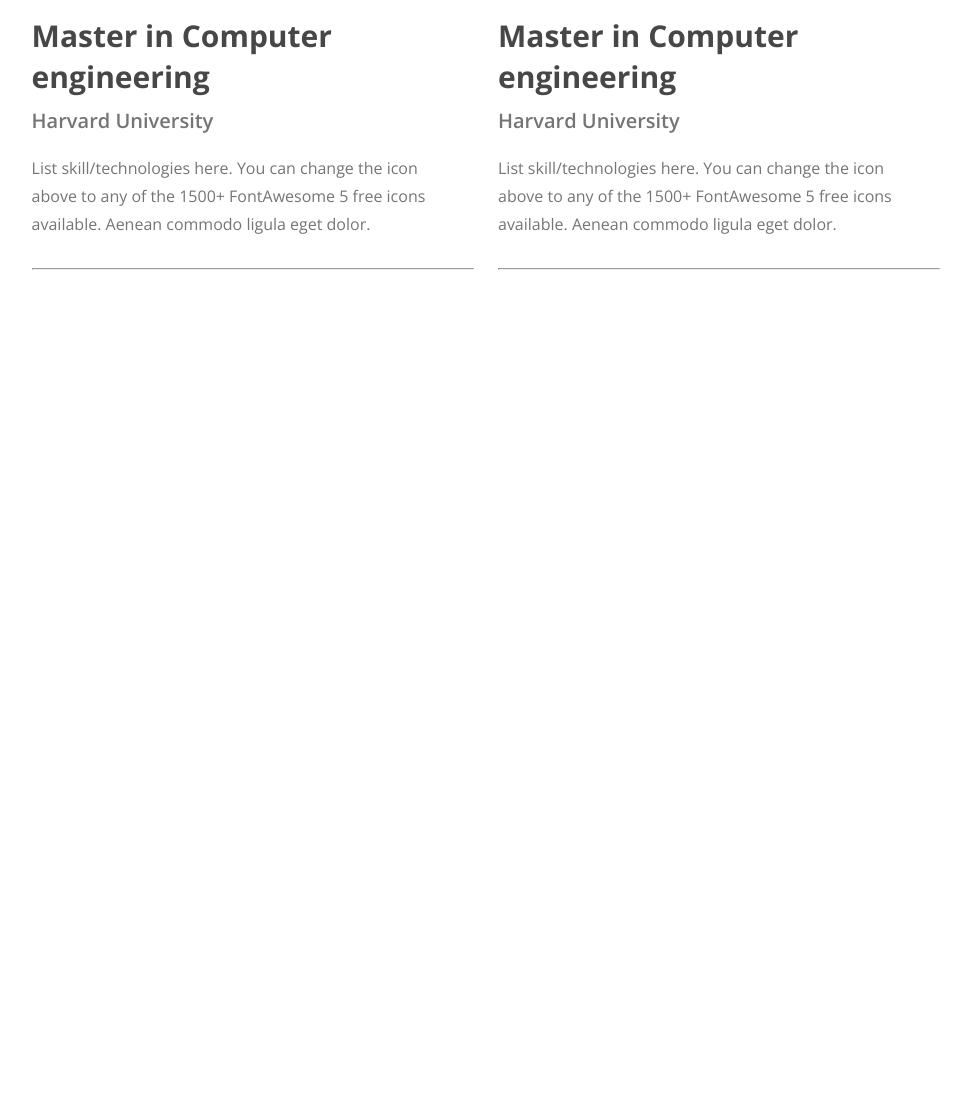
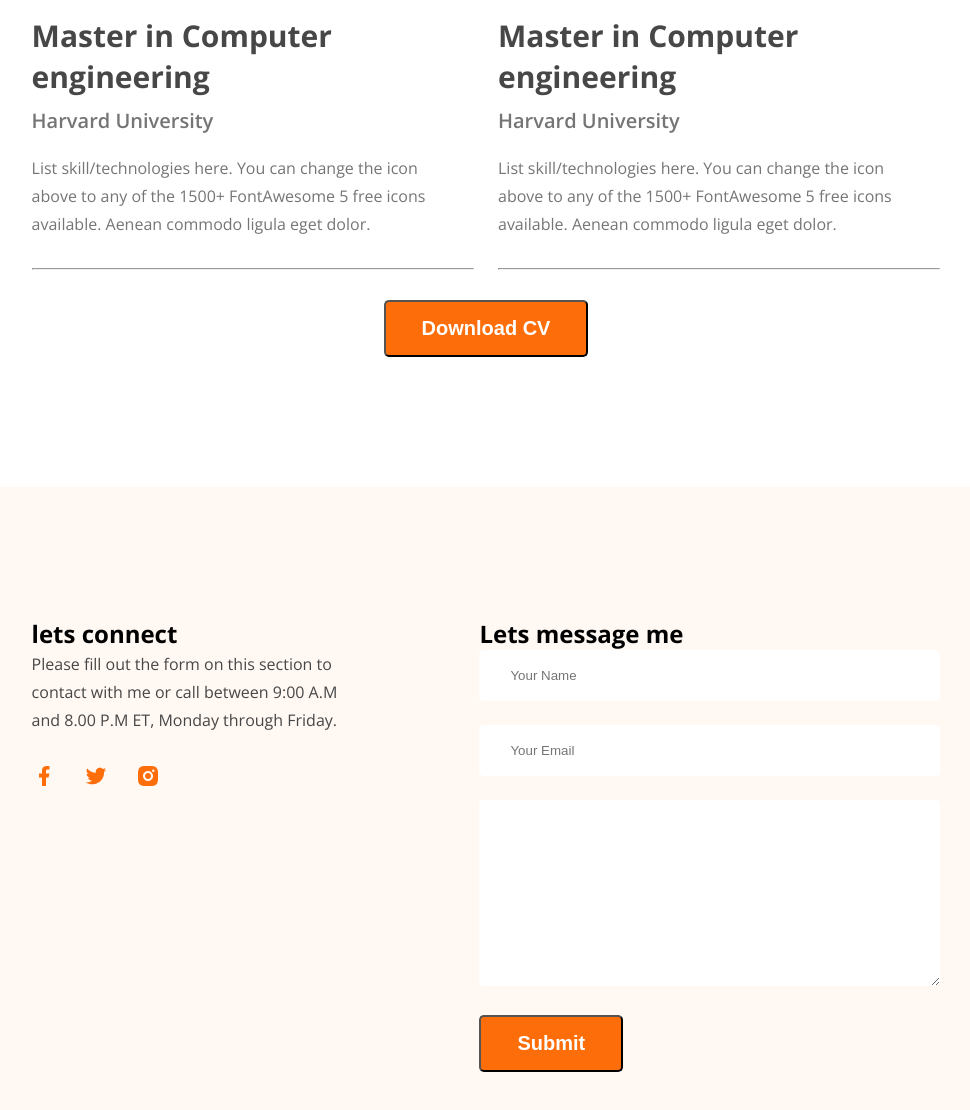
Before and after one commit to mir-abdullah-mahammad-lab/hero-portfolio, a plain HTML site: page index.html in a window 1280 px wide. Shown: the part 3307-4417 px from the top of the page, without its empty margins (154-1124 px from the left). Before the commit the page ends 3607 px from the top, so only its background shows below. Drawn offline with nearby package versions, Linux system fonts and the light colour scheme.

Commit message:
all done

```diff
--- a/CSS/portfolio.css
+++ b/CSS/portfolio.css
@@ -213,3 +213,46 @@
  .resume-container hr{
     margin: 30px 0;
  }
+ .text-center{
+    text-align: center;
+ }
+
+ footer{
+    margin-top:130px;
+    background-color: #FFF8F3;
+    padding: 130px 0;
+ }
+
+ footer .footer-container{
+    width: 71%;
+    max-width: 1140px;
+    margin: 0 auto;
+    display: flex;
+    gap: 116px;
+
+
+ }
+ .footer-container .social{
+    max-width: 562px;
+ }
+
+ .footer-container .social p{
+    color: #474747;
+    line-height: 28px;
+    font-size: 16px;
+    margin-bottom: 30px;
+ }
+ .footer-container .icons a{
+    margin-right: 24px;
+
+ }
+.footer-container form input[type="text"],
+.footer-container form textarea{
+    width:461px;
+    padding: 18px 31px;
+    margin-bottom: 24px;
+    border:none;
+    border-radius: 5px;
+    color:#757575;
+
+}
--- a/index.html
+++ b/index.html
@@ -153,7 +153,35 @@
 
     </section>
 
-
+    <div class="text-center">
+         <button class="btn">Download CV</button>
+    </div>
+   <footer>
+    <section class="footer-container">
+        <div class="social">
+            <h2>lets connect</h2>
+            <p>Please fill out the form on this section to contact with me or call between 9:00 A.M and 8.00 P.M ET, Monday through Friday.</p>
+            <div class="icons">
+                <a href=""><img src="images/icons/facebook.png" alt=""></a>
+                <a href=""><img src="images/icons/twitter.png" alt=""></a>
+                <a href=""><img src="images/icons/insta.png" alt=""></a>
+            </div>
+        </div>
+        <form action="" class="form">
+            <h2 >Lets message me</h2>
+            <div class="">
+                <input type="text" name="" id="" placeholder="Your Name">
+            </div>
+            <div class="">
+                <input type="text" name="" id="" placeholder="Your Email">
+            </div>
+            <div class="">
+                <textarea  rows="10" id=""></textarea>
+            </div>
+            <input class="btn" type="submit">
+        </form>
+    </section>
+   </footer>
 
 </body>
 </html>
```
